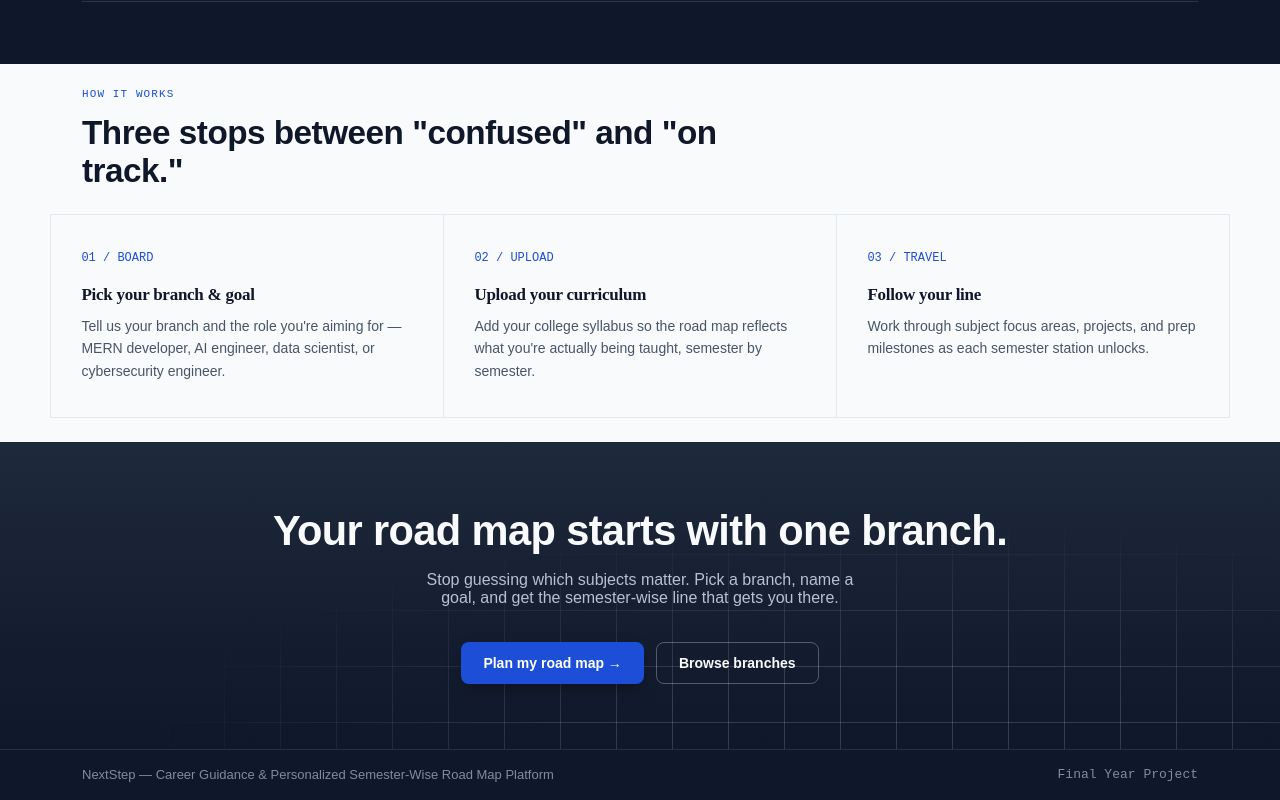
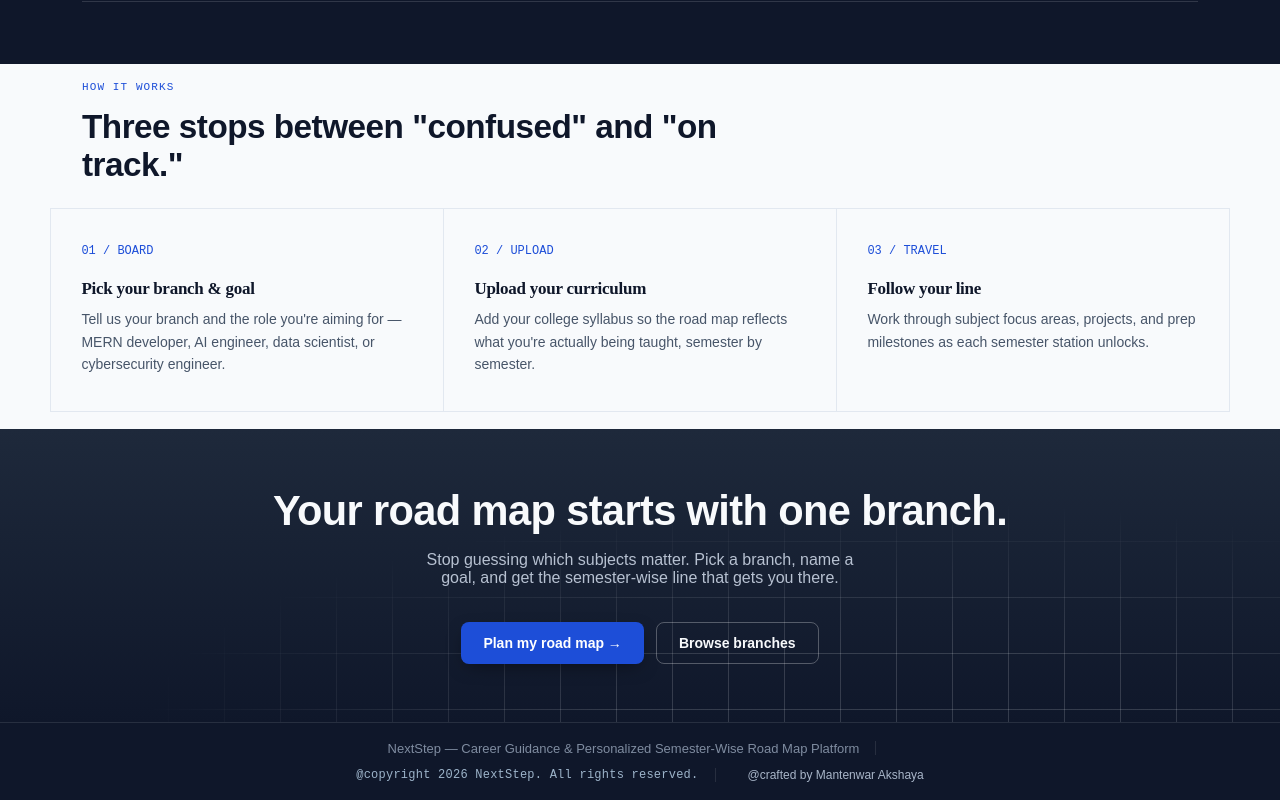
Before and after one commit to mantenwarakshaya/NextStep, a React (Create React App) app in the folder frontend/: page / in a window 1280 px wide. Shown: the part 2944-3744 px from the top of the page. Built offline with nearby package versions, Linux system fonts and the light colour scheme; no server answers.

Commit message:
feat: added footer

```diff
--- a/frontend/src/components/pages/Landing/index.css
+++ b/frontend/src/components/pages/Landing/index.css
@@ -861,16 +861,39 @@ section.block {
 footer {
   background: var(--ink-950);
   color: #7f8ca0;
-  padding: 2.2rem 0;
+  padding: 3rem 0;
   font-size: 13px;
   border-top: 1px solid rgba(255, 255, 255, 0.1);
 }
 .footer-inner {
   display: flex;
-  justify-content: space-between;
+  flex-direction: column;
   align-items: center;
-  flex-wrap: wrap;
-  gap: 1rem;
+  gap: 0.8rem;
+  text-align: center;
+}
+.footer-inner span {
+  display: flex;
+  align-items: center;
+  justify-content: center;
+}
+.footer-inner span:not(:last-child)::after {
+  content: "";
+  margin: 0 1rem;
+  width: 1px;
+  height: 14px;
+  background: rgba(255, 255, 255, 0.1);
+  display: inline-block;
+}
+.footer-inner span.mono {
+  color: #9db4ca;
+  font-size: 12px;
+  letter-spacing: 0.02em;
+}
+.footer-inner span:last-child {
+  color: #a9b6c9;
+  font-size: 12px;
+  font-weight: 500;
 }
 
 /* reduced motion */
--- a/frontend/src/components/pages/Landing/index.jsx
+++ b/frontend/src/components/pages/Landing/index.jsx
@@ -396,7 +396,11 @@ export default function NextStepApp() {
               NextStep — Career Guidance &amp; Personalized Semester-Wise Road
               Map Platform
             </span>
-            <span className="mono">Final Year Project</span>
+            <div style={{ display: "flex", alignItems: "center", gap: "1rem" }}>
+              <span className="mono">@copyright 2026 NextStep. All rights reserved.</span>
+              {/* <span style={{ width: "1px", height: "14px", background: "rgba(255, 255, 255, 0.1)" }}></span> */}
+              <span>@crafted by Mantenwar Akshaya</span>
+            </div>
           </div>
         </footer>
       </div>
```
